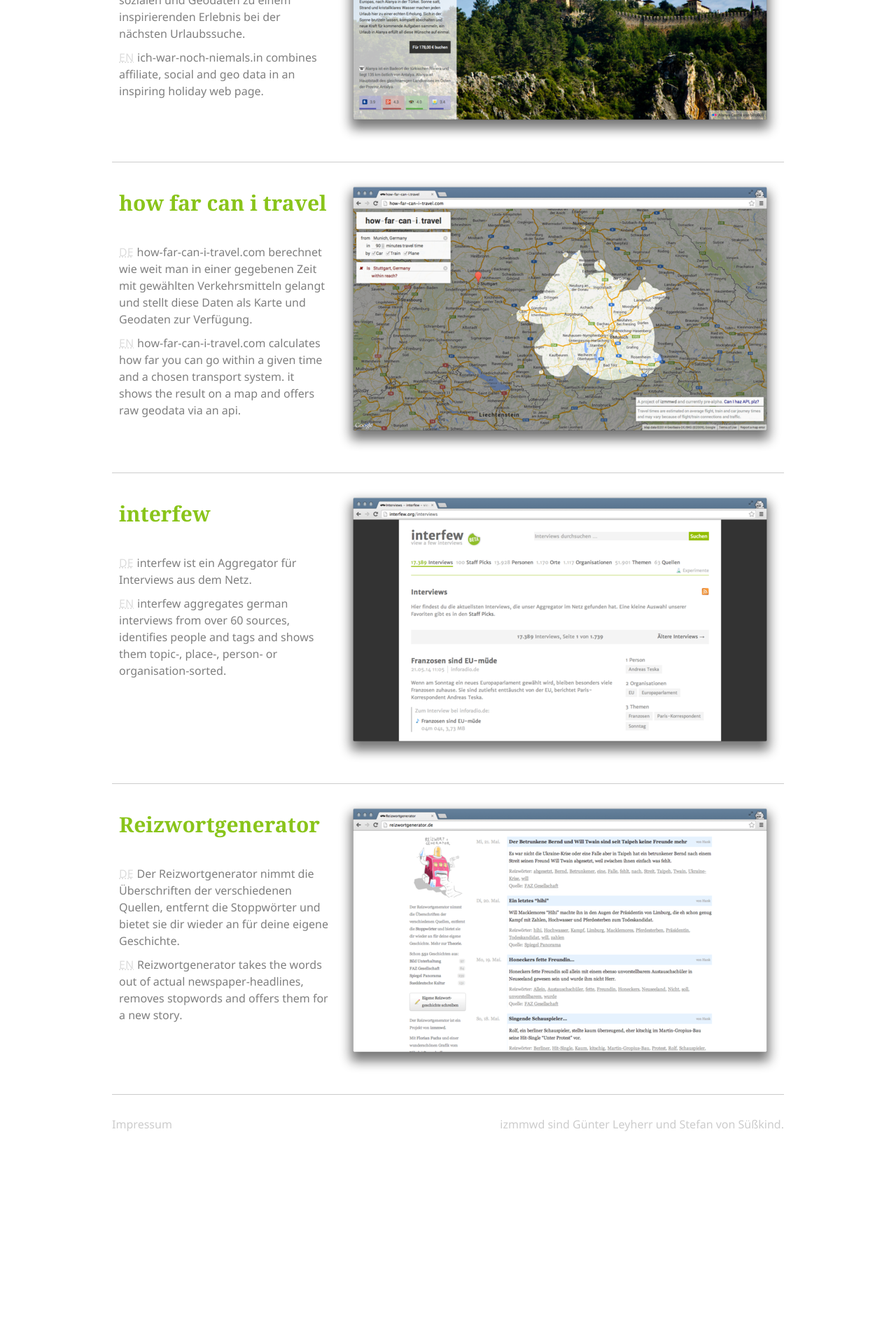
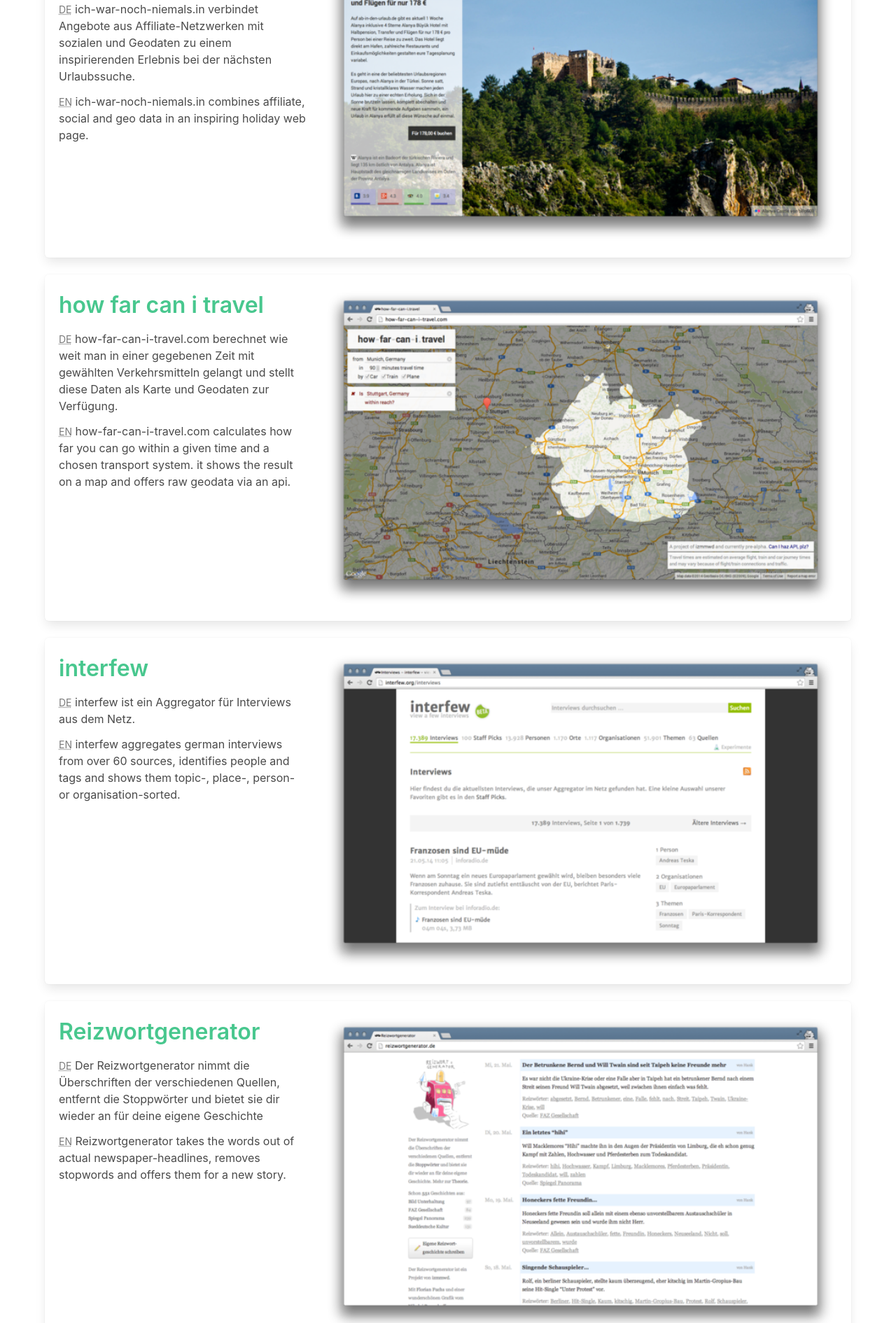
Before and after one commit to izmmwd/website, a plain HTML site: page index.html in a window 1280 px wide. Shown: the part 770-2660 px from the top of the page at 70% size. Before the commit the page ends 2418 px from the top, so only its background shows below. Drawn offline with nearby package versions, Linux system fonts and the light colour scheme.

Commit message:
redesign izmmwd

```diff
--- a/index.html
+++ b/index.html
@@ -1,172 +1,196 @@
 <!DOCTYPE html>
 <html>
-<head>
+  <head>
+    <meta charset="utf-8" />
+    <meta name="viewport" content="width=device-width, initial-scale=1.0" />
+    <link
+      rel="stylesheet"
+      href="https://unpkg.com/bulma@0.9.2/css/bulma.min.css"
+    />
+    <link
+      rel="stylesheet"
+      href="https://unpkg.com/@fortawesome/fontawesome-free@5.15.3/css/all.min.css"
+    />
 
-  <meta charset="utf-8">
+    <title>izmmwd</title>
+  </head>
+  <body style="padding: 1rem;">
+    <div id="app">
+      <div class="container">
+        <h1 class="title has-text-centered">izmmwd</h1>
+        <p>
+          There are only 10 types of people in the world: Those who understand
+          our experiments on data and usability, and those who don't. you do?
+          <a href="mailto:contact@izmmd.de">talk to us!</a>
+        </p>
 
-  <title>izmmwd</title>
 
-  <link rel="stylesheet" href="/css/izmmwd.css">
+        <div id="gelungen-es" class="box mt-5">
+          <div class="columns">
+            <div class="column">
+              <h2 class="is-size-3 has-text-weight-semibold">
+                <a href="https://www.gelungen.es" class="has-text-success"
+                  >Gelungenes</a
+                >
+              </h2>
 
-</head>
-<body>
+              <p class="mt-3">
+                <small class="has-text-grey"
+                  ><abbr title="Deutsche Beschreibung">DE</abbr></small
+                >
+                Das Internet ist groß und weit und jemand muss es füllen. Die
+                tollsten Sätze, die uns quer gekommen sind gibt es jetzt auf
+                gelungen.es. Jeden Tag einen.
+              </p>
 
-  <div class="wrapper">
+              <p class="mt-3">
+                <small class="has-text-grey"
+                  ><abbr title="English Description">EN</abbr></small
+                >
+                The Internet ist large and wide and somebody has to fill it. The
+                best sentences we found are now available on gelungen.es. Every
+                day a new one.
+              </p>
+            </div>
+            <div class="column is-two-thirds">
+              <figure class="image">
+                <a href="https://www.gelungen.es"
+                  ><img src="/img/p/gelungen-es.png" alt=""
+                /></a>
+              </figure>
+            </div>
+          </div>
+        </div>
 
-    <header class="clearfix">
+        <div id="ich-war-noch-niemals-in" class="box mt-5">
+          <div class="columns">
+            <div class="column">
+              <h2 class="is-size-3 has-text-weight-semibold has-text-success">
+                ich war noch niemals in …
+              </h2>
 
-      <h1><a href="/">izmmwd</a></h1>
-      <p>There are only 10 types of people in the world: Those who understand our experiments on data and usability, and those who don't. you do? <a href="mailto:contact@izmmd.de">talk to us!</a></p>
+              <p class="mt-3">
+                <small class="has-text-grey"
+                  ><abbr title="Deutsche Beschreibung">DE</abbr></small
+                >
+                ich-war-noch-niemals.in verbindet Angebote aus
+                Affiliate-Netzwerken mit sozialen und Geodaten zu einem
+                inspirierenden Erlebnis bei der nächsten Urlaubssuche.
+              </p>
 
-    </header>
+              <p class="mt-3">
+                <small class="has-text-grey"
+                  ><abbr title="English Description">EN</abbr></small
+                >
+                ich-war-noch-niemals.in combines affiliate, social and geo data
+                in an inspiring holiday web page.
+              </p>
+            </div>
+            <div class="column is-two-thirds">
+              <figure class="image">
+                <img src="/img/p/ich-war-noch-niemals-in.png" alt="" />
+              </figure>
+            </div>
+          </div>
+        </div>
 
-    <article id="gelungen-es">
+        <div id="how-far-can-i-travel" class="box mt-5">
+          <div class="columns">
+            <div class="column">
+              <h2 class="is-size-3 has-text-weight-semibold has-text-success">
+                how far can i travel
+              </h2>
 
-      <a class="clearfix">
+              <p class="mt-3">
+                <small class="has-text-grey"
+                  ><abbr title="Deutsche Beschreibung">DE</abbr></small
+                >
+                how-far-can-i-travel.com berechnet wie weit man in einer
+                gegebenen Zeit mit gewählten Verkehrsmitteln gelangt und stellt
+                diese Daten als Karte und Geodaten zur Verfügung.
+              </p>
 
-        <h2>Gelungenes</h2>
+              <p class="mt-3">
+                <small class="has-text-grey"
+                  ><abbr title="English Description">EN</abbr></small
+                >
+                how-far-can-i-travel.com calculates how far you can go within a
+                given time and a chosen transport system. it shows the result on
+                a map and offers raw geodata via an api.
+              </p>
+            </div>
+            <div class="column is-two-thirds">
+              <figure class="image">
+                <img src="/img/p/how-far-can-i-travel.png" alt="" />
+              </figure>
+            </div>
+          </div>
+        </div>
 
-        <figure>
+        <div id="interfew" class="box mt-5">
+          <div class="columns">
+            <div class="column">
+              <h2 class="is-size-3 has-text-weight-semibold has-text-success">
+                interfew
+              </h2>
 
-          <img src="/img/p/gelungen-es.png" alt="">
+              <p class="mt-3">
+                <small class="has-text-grey"
+                  ><abbr title="Deutsche Beschreibung">DE</abbr></small
+                >
+                interfew ist ein Aggregator für Interviews aus dem Netz.
+              </p>
 
-        </figure>
+              <p class="mt-3">
+                <small class="has-text-grey"
+                  ><abbr title="English Description">EN</abbr></small
+                >
+                interfew aggregates german interviews from over 60 sources,
+                identifies people and tags and shows them topic-, place-,
+                person- or organisation-sorted.
+              </p>
+            </div>
+            <div class="column is-two-thirds">
+              <figure class="image">
+                <img src="/img/p/interfew.png" alt="" />
+              </figure>
+            </div>
+          </div>
+        </div>
 
-        <dl>
+        <div id="reizwortgenerator" class="box mt-5">
+          <div class="columns">
+            <div class="column">
+              <h2 class="is-size-3 has-text-weight-semibold has-text-success">
+                Reizwortgenerator
+              </h2>
 
-          <dt><abbr title="Deutsche Beschreibung">DE</abbr></dt>
-          <dd>Das Internet ist groß und weit und jemand muss es füllen. Die tollsten Sätze, die uns quer gekommen sind gibt es jetzt auf gelungen.es. Jeden Tag einen.</dd>
+              <p class="mt-3">
+                <small class="has-text-grey"
+                  ><abbr title="Deutsche Beschreibung">DE</abbr></small
+                >
+                Der Reizwortgenerator nimmt die Überschriften der verschiedenen
+                Quellen, entfernt die Stoppwörter und bietet sie dir wieder an
+                für deine eigene Geschichte
+              </p>
 
-          <dt><abbr title="English Description">EN</abbr></dt>
-          <dd>The Internet ist large and wide and somebody has to fill it. The best sentences we found are now available on gelungen.es. Every day a new one.</dd>
-
-        </dl>
-
-      </a>
-
-    </article>
-
-    <article id="ich-war-noch-niemals-in">
-
-      <a class="clearfix">
-
-        <h2>ich war noch niemals in …</h2>
-
-        <figure>
-
-          <img src="/img/p/ich-war-noch-niemals-in.png" alt="">
-
-        </figure>
-
-        <dl>
-
-          <dt><abbr title="Deutsche Beschreibung">DE</abbr></dt>
-          <dd>ich-war-noch-niemals.in verbindet Angebote aus Affiliate-Netzwerken mit sozialen und Geodaten zu einem inspirierenden Erlebnis bei der nächsten Urlaubssuche.</dd>
-
-          <dt><abbr title="English Description">EN</abbr></dt>
-          <dd>ich-war-noch-niemals.in combines affiliate, social and geo data in an inspiring holiday web page.</dd>
-
-        </dl>
-
-      </a>
-
-    </article>
-
-    <article id="how-far-can-i-travel">
-
-      <a class="clearfix">
-
-        <h2>how far can i travel</h2>
-
-        <figure>
-
-          <img src="/img/p/how-far-can-i-travel.png" alt="">
-
-        </figure>
-
-        <dl>
-
-          <dt><abbr title="Deutsche Beschreibung">DE</abbr></dt>
-          <dd>how-far-can-i-travel.com berechnet wie weit man in einer gegebenen Zeit mit gewählten Verkehrsmitteln gelangt und stellt diese Daten als Karte und Geodaten zur Verfügung.</dd>
-
-          <dt><abbr title="English Description">EN</abbr></dt>
-          <dd>how-far-can-i-travel.com calculates how far you can go within a given time and a chosen transport system. it shows the result on a map and offers raw geodata via an api.</dd>
-
-        </dl>
-
-      </a>
-
-    </article>
-
-    <article id="interfew">
-
-      <a class="clearfix">
-
-        <h2>interfew</h2>
-
-        <figure>
-
-          <img src="/img/p/interfew.png" alt="">
-
-        </figure>
-
-        <dl>
-
-          <dt><abbr title="Deutsche Beschreibung">DE</abbr></dt>
-          <dd>interfew ist ein Aggregator für Interviews aus dem Netz.</dd>
-
-          <dt><abbr title="English Description">EN</abbr></dt>
-          <dd>interfew aggregates german interviews from over 60 sources, identifies people and tags and shows them topic-, place-, person- or organisation-sorted.</dd>
-
-        </dl>
-
-      </a>
-
-    </article>
-
-    <article id="reizwortgenerator">
-
-      <a class="clearfix">
-
-        <h2>Reizwortgenerator</h2>
-
-        <figure>
-
-          <img src="/img/p/reizwortgenerator.png" alt="">
-
-        </figure>
-
-        <dl>
-
-          <dt><abbr title="Deutsche Beschreibung">DE</abbr></dt>
-          <dd>Der Reizwortgenerator nimmt die Überschriften der verschiedenen Quellen, entfernt die Stoppwörter und bietet sie dir wieder an für deine eigene Geschichte.</dd>
-
-          <dt><abbr title="English Description">EN</abbr></dt>
-          <dd>Reizwortgenerator takes the words out of actual newspaper-headlines, removes stopwords and offers them for a new story.</dd>
-
-        </dl>
-
-      </a>
-
-    </article>
-
-  </div>
-
-  <footer>
-
-    <div class="wrapper clearfix">
-
-      <div id="colophon">
-
-        <p>izmmwd sind <a href="https://www.linkedin.com/in/guenterleyherr/">Günter Leyherr</a> und <a href="mailto:stefan@izmmwd.de">Stefan von Süßkind</a>.</p>
-
+              <p class="mt-3">
+                <small class="has-text-grey"
+                  ><abbr title="English Description">EN</abbr></small
+                >
+                Reizwortgenerator takes the words out of actual
+                newspaper-headlines, removes stopwords and offers them for a new
+                story.
+              </p>
+            </div>
+            <div class="column is-two-thirds">
+              <figure class="image">
+                <img src="/img/p/reizwortgenerator.png" alt="" />
+              </figure>
+            </div>
+          </div>
+        </div>
       </div>
-
-      <a href="/impressum.html" id="imprint" class="clearfix">Impressum</a>
-
     </div>
-
-  </footer>
-
-</body>
+  </body>
 </html>
```
